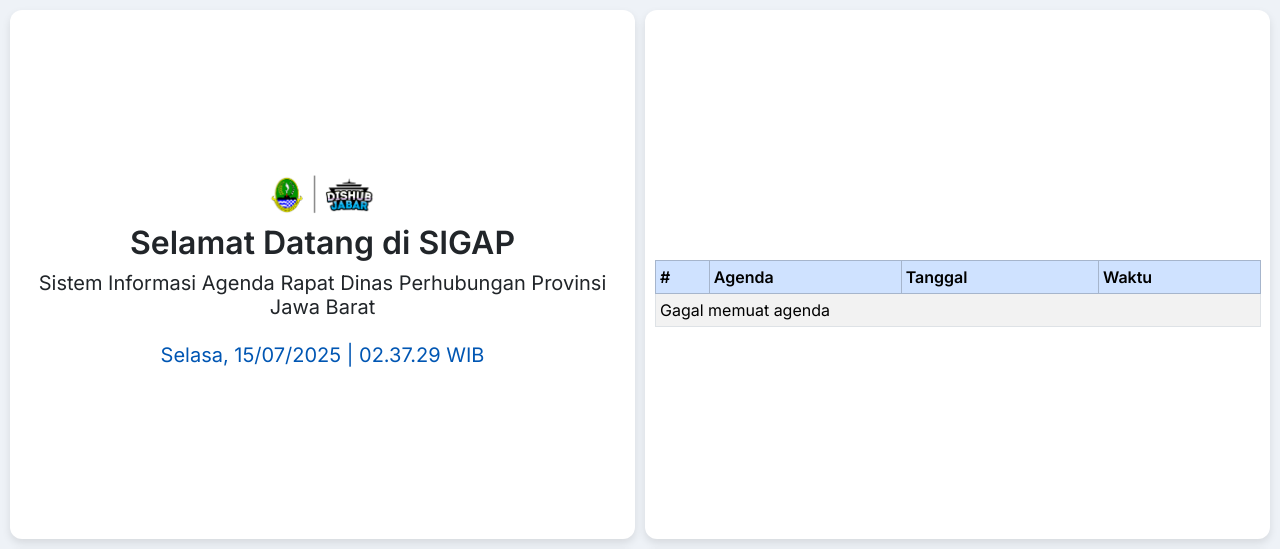
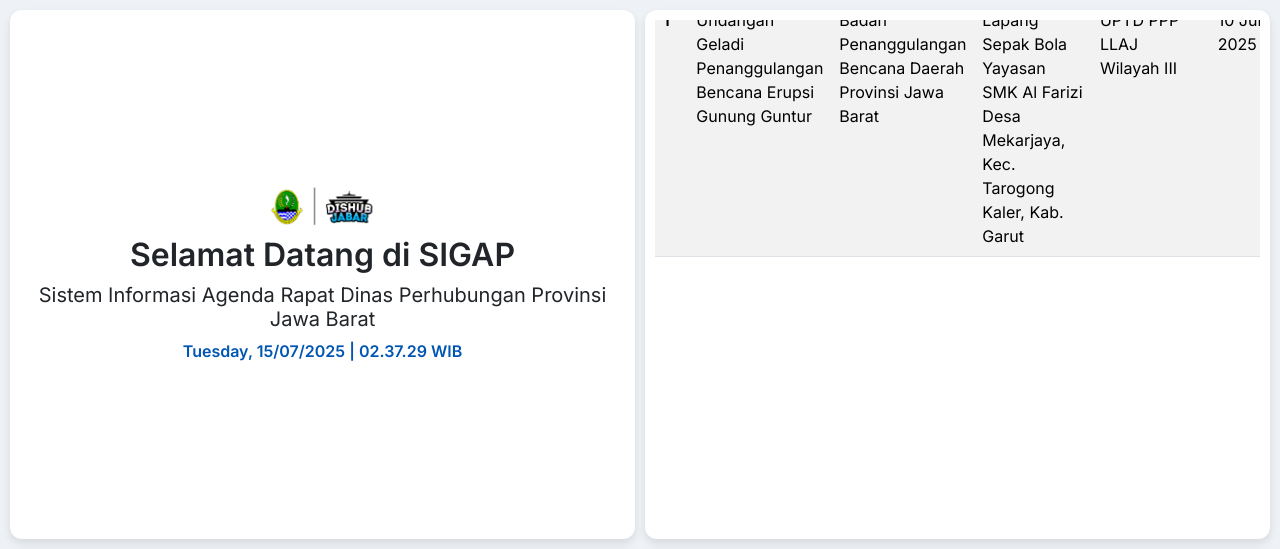
Before and after one commit to ParadoX-well/dishubproject, a CodeIgniter app: page /dishub/ in a window 1280 px wide. Shown: the part 60-609 px from the top of the page. Run offline with CodeIgniter, Linux system fonts and the light colour scheme.

Commit message:
Initial commit

```diff
--- a/application/controllers/Dishub.php
+++ b/application/controllers/Dishub.php
@@ -5,8 +5,8 @@ class Dishub extends CI_Controller {
 
     public function index()
     {
-        $this->load->view('template/header');
+        $this->load->view('header');
         $this->load->view('dishub_view');
-        $this->load->view('template/footer');
+        $this->load->view('footer');
     }
 }
--- a/application/views/dishub_view.php
+++ b/application/views/dishub_view.php
@@ -1,42 +1,157 @@
+<?php $this->load->view('header'); ?>
+
 <div class="grid-container">
-  <!-- KIRI ATAS -->
-  <div class="grid-item header-box">
+
+  <!-- Box Selamat Datang -->
+  <div class="grid-item">
+    <div class="header-box">
       <div class="header-logos">
         <img src="<?= base_url('assets/img/logo dishub.png') ?>" alt="Logo Dishub">
       </div>
       <h2>Selamat Datang di SIGAP</h2>
       <h5>Sistem Informasi Agenda Rapat Dinas Perhubungan Provinsi Jawa Barat</h5>
-    <h5 id="clock" class="jam mt-3">00:00:00 WIB</h5>
+      <div class="jam"><?= date('l, d/m/Y') ?> | <span id="jam"></span> WIB</div>
+    </div>
   </div>
 
-<!-- KANAN ATAS -->
-<!-- KANAN ATAS -->
-<div class="grid-item agenda-table-scroll">
+  <!-- Box Agenda -->
+  <div class="grid-item">
+    <div class="agenda-table-scroll">
       <div class="scroll-wrapper">
-    <table class="table table-striped table-bordered table-sm mb-0">
-      <thead class="table-primary sticky-top">
+        <table class="table table-striped">
+          <thead>
             <tr>
-          <th>#</th>
-          <th>Agenda</th>
-          <th>Tanggal</th>
-          <th>Waktu</th>
+              <th scope="col">#</th>
+              <th scope="col">Perihal</th>
+              <th scope="col">Penyelenggara</th>
+              <th scope="col">Tempat</th>
+              <th scope="col">Disposisi/ Peserta Rapat</th>
+              <th scope="col">Tanggal</th>
+              <th scope="col">Pukul</th>
             </tr>
           </thead>
-      <tbody id="agendaBody"></tbody>
+          <tbody>
+            <!-- (isi tabel agenda seperti sebelumnya, tidak diubah) -->
+            <tr>
+              <th scope="row">1</th>
+              <td>Undangan Geladi Penanggulangan Bencana Erupsi Gunung Guntur</td>
+              <td>Badan Penanggulangan Bencana Daerah Provinsi Jawa Barat</td>
+              <td>Lapang Sepak Bola Yayasan SMK Al Farizi Desa Mekarjaya, Kec. Tarogong Kaler, Kab. Garut</td>
+              <td>UPTD PPP LLAJ Wilayah III</td>
+              <td>10 Juli 2025</td>
+              <td>08:00 WIB</td>
+            </tr>
+            <tr>
+              <th scope="row">2</th>
+              <td>Pembahasan Hasil Audit atas LKPD Provinsi Jawa Barat Tahun 2024</td>
+              <td>Badan Pengelolaan Keuangan dan Aset Daerah Provinsi Jawa Barat</td>
+              <td>Badan Pengelolaan Keuangan dan Aset Daerah Provinsi Jawa Barat</td>
+              <td>Kasubbag TU</td>
+              <td>10 Juli 2025</td>
+              <td>08:00 WIB</td>
+            </tr>
+            <tr>
+              <th scope="row">3</th>
+              <td>Rapat Koordinasi Dwimingguan ke-10 Pengendalian Inflasi Daerah Provinsi dan Kabupaten/Kota se-Jawa Barat Tahun 2025</td>
+              <td>Sekretariat Daerah Provinsi Jawa Barat</td>
+              <td>Daring/Zoom</td>
+              <td>Bidang Lalu Lintas Jalan</td>
+              <td>10 Juli 2025</td>
+              <td>08:30 WIB</td>
+            </tr>
+            <tr>
+              <th scope="row">4</th>
+              <td>Kunjungan Kerja Komisi IV DPRD Provinsi Jawa Barat ke UPTD PPP LLASDP</td>
+              <td>Sekretariat Dewan Perwakilan Rakyat Daerah Provinsi Jawa Barat</td>
+              <td>Kantor UPTD PPPLLASDP Kab. Bandung</td>
+              <td>Kepala Dinas, Sekretaris Dinas, Seluruh Bidang dan Tim Perencanaan</td>
+              <td>10 Juli 2025</td>
+              <td>09:00 WIB</td>
+            </tr>
+            <tr>
+              <th scope="row">5</th>
+              <td>Undangan Pembukaan Orientasi PPPK dan Latsar CPNS Tahun 2025</td>
+              <td>Badan Pengembangan Sumber Daya Manusia Provinsi Jawa Barat</td>
+              <td>Daring/Zoom</td>
+              <td>Kepegawaian (Sebar ke CASN)</td>
+              <td>10 Juli 2025</td>
+              <td>09:00 WIB</td>
+            </tr>
+            <tr>
+              <th scope="row">6</th>
+              <td>Rapat Konsultasi Hasil Verifikasi Subsidi BRT Tahun 2026</td>
+              <td>Dinas Perhubungan Provinsi Jawa Barat</td>
+              <td>Kantor Inspektorat Provinsi Jawa Barat</td>
+              <td>Bidang Angkutan Jalan dan Unsur Terkait</td>
+              <td>10 Juli 2025</td>
+              <td>13:00 WIB</td>
+            </tr>
+            <tr>
+              <th scope="row">7</th>
+              <td>Pembahasan Progres Pelaksanaan Fasilitas Penyiapan dan Transaksi Proyek KPBU Perkeretaapian Metropolitan Bandung</td>
+              <td>Dinas Perhubungan Provinsi Jawa Barat</td>
+              <td>Ruang Rapat Integrasi Moda (N250)</td>
+              <td>Bidang PPT dan Unsur terkait</td>
+              <td>10 Juli 2025</td>
+              <td>13:00 WIB</td>
+            </tr>
+            <tr>
+              <th scope="row">8</th>
+              <td>Undangan Rapat Koordinasi Bidang Perhubungan di wilayah kerja UPTD PPP LLAJ Wilayah II</td>
+              <td>Dinas Perhubungan Provinsi Jawa Barat</td>
+              <td>Graha Perhubungan Cinunuk Bandung</td>
+              <td>Pejabat Struktural, Pejabat Fungsional, Tim Humas dan Unsur terkait</td>
+              <td>11 Juli 2025</td>
+              <td>08:00 WIB</td>
+            </tr>
+            <tr>
+              <th scope="row">9</th>
+              <td>Undangan Pembukaan Orientasi PPPK dan Latsar CPNS Tahun 2025</td>
+              <td>Badan Pengembangan Sumber Daya Manusia Provinsi Jawa Barat</td>
+              <td>Daring/Zoom</td>
+              <td>Kepegawaian (Sebar ke CASN)</td>
+              <td>11 Juli 2025</td>
+              <td>09:00 WIB</td>
+            </tr>
+            <tr>
+              <th scope="row">10</th>
+              <td>Undangan Koordinasi Teknis Rencana Pengaturan Kelas Jalan Daerah dan Peninjauan Jembatan Timbang dan Lokasi Uji KIR</td>
+              <td>Kementerian Koordinator Bidang Infrastruktur dan Pembangunan Kewilayahan</td>
+              <td>Ruang Rapat Multimoda (Airbus)</td>
+              <td>Bidang Angkutan Jalan</td>
+              <td>11 Juli 2025</td>
+              <td>14:00 WIB</td>
+            </tr>
+            <!-- Tambahkan baris lainnya sesuai kebutuhan -->
+          </tbody>
         </table>
       </div>
     </div>
-
-  <!-- KIRI BAWAH -->
-  <div class="grid-item">
-    <iframe src="https://www.youtube.com/embed/wKIQ0eQFnTQ?si=L3X8sAvSs5RdM8i_" allowfullscreen></iframe>
   </div>
 
-  <!-- KANAN BAWAH -->
+  <!-- Video -->
+  <div class="grid-item">
+    <iframe src="https://www.youtube.com/embed/wKIQ0eQFnTQ?si=0Ehg8fMk3mQFRe1g" allowfullscreen></iframe>
+  </div>
+
+  <!-- Slideshow Gambar Rolling -->
   <div class="grid-item">
     <div class="slideshow-wrapper">
-      <img id="slideshowImage" src="<?= base_url('assets/img/dishub1.jpg') ?>" alt="Slideshow" class="slideshow">
-      <div class="dots" id="dotsContainer"></div>
+      <img id="slideshowImage" class="slideshow" src="<?= base_url('assets/img/dishub1.jpg') ?>" alt="Slideshow">
+      <div id="dotsContainer" class="dots"></div>
     </div>
   </div>
+
 </div>
+
+<?php $this->load->view('footer'); ?>
+
+<!-- Jam -->
+<script>
+  function updateJam() {
+    const jam = new Date();
+    document.getElementById("jam").textContent = jam.toLocaleTimeString('id-ID', { hour12: false });
+  }
+  setInterval(updateJam, 1000);
+  updateJam();
+</script>
--- /dev/null
+++ b/application/views/footer.php
@@ -0,0 +1,73 @@
+<!-- BOTTOM BAR -->
+<div class="bottom-bar">
+  <div class="copyright">
+    © <?= date('Y') ?> Andika Attar Fizrah - All Rights Reserved
+  </div>
+</div>
+
+<!-- Script JavaScript -->
+<script>
+  document.addEventListener("DOMContentLoaded", function () {
+
+    // =====================
+    // SCROLL OTOMATIS AGENDA
+    // =====================
+    const scrollContainer = document.querySelector(".scroll-wrapper");
+    if (scrollContainer) {
+      let scrollPos = 0;
+      const speed = 0.5;
+      scrollContainer.scrollTop = 0;
+
+      function scrollStep() {
+        scrollPos += speed;
+
+        if (scrollPos >= scrollContainer.scrollHeight - scrollContainer.clientHeight) {
+          setTimeout(() => {
+            scrollPos = 0;
+            scrollContainer.scrollTop = scrollPos;
+            requestAnimationFrame(scrollStep);
+          }, 1000);
+        } else {
+          scrollContainer.scrollTop = scrollPos;
+          setTimeout(() => requestAnimationFrame(scrollStep), 30);
+        }
+      }
+
+      requestAnimationFrame(scrollStep);
+    }
+
+
+
+    // =====================
+    // SLIDESHOW GAMBAR
+    // =====================
+    const images = ["dishub1.jpg", "dishub2.jpg", "dishub3.jpg"];
+    let index = 0;
+    const slideshow = document.getElementById("slideshowImage");
+    const dotsContainer = document.getElementById("dotsContainer");
+
+    if (slideshow && dotsContainer) {
+      images.forEach((img, i) => {
+        const dot = document.createElement("div");
+        dot.classList.add("dot");
+        if (i === 0) dot.classList.add("active");
+        dotsContainer.appendChild(dot);
+      });
+
+      const dots = document.querySelectorAll(".dot");
+
+      function showSlide(i) {
+        slideshow.src = "<?= base_url('assets/img/') ?>" + images[i];
+        dots.forEach(dot => dot.classList.remove("active"));
+        dots[i].classList.add("active");
+      }
+
+      function nextSlide() {
+        index = (index + 1) % images.length;
+        showSlide(index);
+      }
+
+      setInterval(nextSlide, 5000);
+    }
+  });
+</script>
--- /dev/null
+++ b/application/views/header.php
@@ -0,0 +1,17 @@
+  <!DOCTYPE html>
+  <html lang="id">
+  <head>
+    <meta charset="UTF-8" />
+    <meta name="viewport" content="width=device-width, initial-scale=1.0" />
+    <title>Andika - Monitor Dishub Jabar</title>
+    <link href="https://cdn.jsdelivr.net/npm/bootstrap@5.3.3/dist/css/bootstrap.min.css" rel="stylesheet">
+    <link href="https://fonts.googleapis.com/css2?family=Inter:wght@400;600&display=swap" rel="stylesheet">
+    <link href="<?= base_url('assets/css/style.css') ?>" rel="stylesheet">
+  </head>
+  <body>
+
+  <!-- TOP BAR -->
+  <div class="top-bar">
+    <img src="<?= base_url('assets/img/logo dishub.png') ?>" class="logo" alt="Logo Dishub">
+    <div class="title">DINAS PERHUBUNGAN PROVINSI JAWA BARAT</div>
+  </div>
--- a/application/views/template/footer.php
+++ /dev/null
@@ -1,79 +0,0 @@
-<!-- BOTTOM BAR -->
-<div class="bottom-bar">
-  <div class="copyright">
-    © <?= date('Y') ?> Andika Attar Fizrah - All Rights Reserved
-  </div>
-</div>
-
-<!-- Script JavaScript -->
-<script>
-  // JAM
-  function updateClock() {
-    const now = new Date();
-    const options = { weekday: 'long', year: 'numeric', month: '2-digit', day: '2-digit' };
-    const time = now.toLocaleTimeString('id-ID');
-    const date = now.toLocaleDateString('id-ID', options);
-    document.getElementById("clock").textContent = `${date} | ${time} WIB`;
-  }
-  setInterval(updateClock, 1000);
-  updateClock();
-
-  // Agenda
-  const AGENDA_URL = "https://docs.google.com/spreadsheets/d/e/2PACX-1vQjTQQAymOEt1V1cLCrNeLTHmzlUg3bdd4ImvVD7Cd8D4iC8XF9PwLtZPDNOFI_5g/pub?output=csv";
-  async function fetchAgenda() {
-    try {
-      const res = await fetch(AGENDA_URL);
-      const text = await res.text();
-      const rows = text.split("\n").slice(1); // skip header
-      let html = "";
-      rows.forEach(row => {
-        const cols = row.replace(/"/g, "").split(",");
-        if (cols.length >= 4) {
-          html += `
-            <tr>
-              <td>${cols[0]}</td>
-              <td>${cols[1]}</td>
-              <td>${cols[2]}</td>
-              <td>${cols[3]}</td>
-            </tr>`;
-        }
-      });
-      document.getElementById("agendaBody").innerHTML = html;
-    } catch (e) {
-      document.getElementById("agendaBody").innerHTML = "<tr><td colspan='4'>Gagal memuat agenda</td></tr>";
-    }
-  }
-  fetchAgenda();
-  setInterval(fetchAgenda, 60000);
-
-  // Slideshow
-  const images = ["dishub1.jpg", "dishub2.jpg", "dishub3.jpg"];
-  let index = 0;
-  const slideshow = document.getElementById("slideshowImage");
-  const dotsContainer = document.getElementById("dotsContainer");
-
-  images.forEach((img, i) => {
-    const dot = document.createElement("div");
-    dot.classList.add("dot");
-    if (i === 0) dot.classList.add("active");
-    dotsContainer.appendChild(dot);
-  });
-
-  const dots = document.querySelectorAll(".dot");
-
-  function showSlide(i) {
-    slideshow.src = "<?= base_url('assets/img/') ?>" + images[i];
-    dots.forEach(dot => dot.classList.remove("active"));
-    dots[i].classList.add("active");
-  }
-
-  function nextSlide() {
-    index = (index + 1) % images.length;
-    showSlide(index);
-  }
-
-  setInterval(nextSlide, 5000);
-</script>
-
-</body>
-</html>
--- a/application/views/template/header.php
+++ /dev/null
@@ -1,17 +0,0 @@
-<!DOCTYPE html>
-<html lang="id">
-<head>
-  <meta charset="UTF-8" />
-  <meta name="viewport" content="width=device-width, initial-scale=1.0" />
-  <title>Andika - Monitor Dishub Jabar</title>
-  <link href="https://cdn.jsdelivr.net/npm/bootstrap@5.3.3/dist/css/bootstrap.min.css" rel="stylesheet">
-  <link href="https://fonts.googleapis.com/css2?family=Inter:wght@400;600&display=swap" rel="stylesheet">
-  <link href="<?= base_url('assets/css/style.css') ?>" rel="stylesheet">
-</head>
-<body>
-
-<!-- TOP BAR -->
-<div class="top-bar">
-  <img src="<?= base_url('assets/img/logo dishub.png') ?>" class="logo" alt="Logo Dishub">
-  <div class="title">DINAS PERHUBUNGAN PROVINSI JAWA BARAT</div>
-</div>
--- a/assets/css/style.css
+++ b/assets/css/style.css
@@ -112,23 +112,6 @@ html, body {
   border-radius: 8px;
 }
 
-  .agenda-text {
-    position: relative;
-    overflow: hidden;
-    height: 100%;
-  }
-
-  .running-text {
-    position: absolute;
-    width: 100%;
-    animation: scrollUp 20s linear infinite;
-  }
-
-  @keyframes scrollUp {
-    0% { top: 100%; }
-    100% { top: -100%; }
-  }
-
 .slideshow-wrapper {
   position: relative;
   height: 100%;
@@ -163,19 +146,20 @@ html, body {
   background: #0056b3;
 }
 
+/* =====================
+   TABEL AGENDA SCROLL
+   ===================== */
+
 .agenda-table-scroll {
+  height: 100%;
   overflow: hidden;
-    height: 100%;
   position: relative;
 }
 
 .scroll-wrapper {
-    position: absolute;
-    width: 97%;
-    animation: scrollUp 25s linear infinite;
+  height: 250px; /* Paksa agar overflow muncul */
+  min-height: 250px;
+  overflow-y: auto;
+  padding-right: 5px;
+  scroll-behavior: smooth;
 }
-
-  @keyframes scrollUp {
-    0% { top: 100%; }
-    100% { top: -100%; }
-  }
```
Also changed, not shown: 1 other file. Lines whose indentation alone changed are shown as unchanged.
